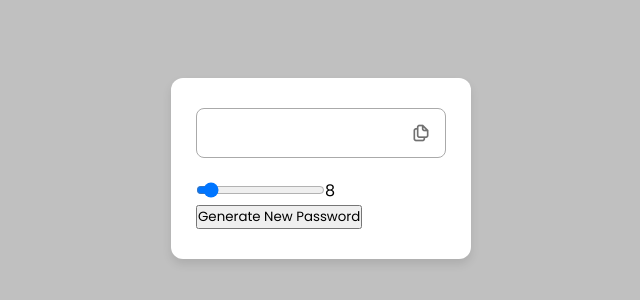
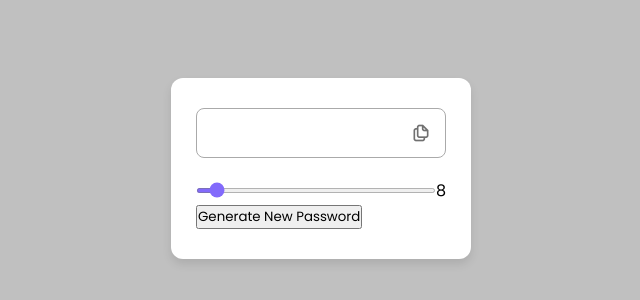
Before and after one commit to BiwashGurung/Password-Generator, a plain HTML site: page index.html in a window 1280 px wide. Shown: the part 232-532 px from the top of the page, without its empty margins (319-959 px from the left). Drawn offline with nearby package versions, Linux system fonts and the light colour scheme.

Commit message:
feat : styled range-box input

```diff
--- a/style.css
+++ b/style.css
@@ -53,3 +53,9 @@ body {
   align-items: center;
   margin-top: 20px;
 }
+.range-box input {
+  width: 100%;
+  height: 5px;
+  accent-color: #826afb;
+  cursor: pointer;
+}
```
